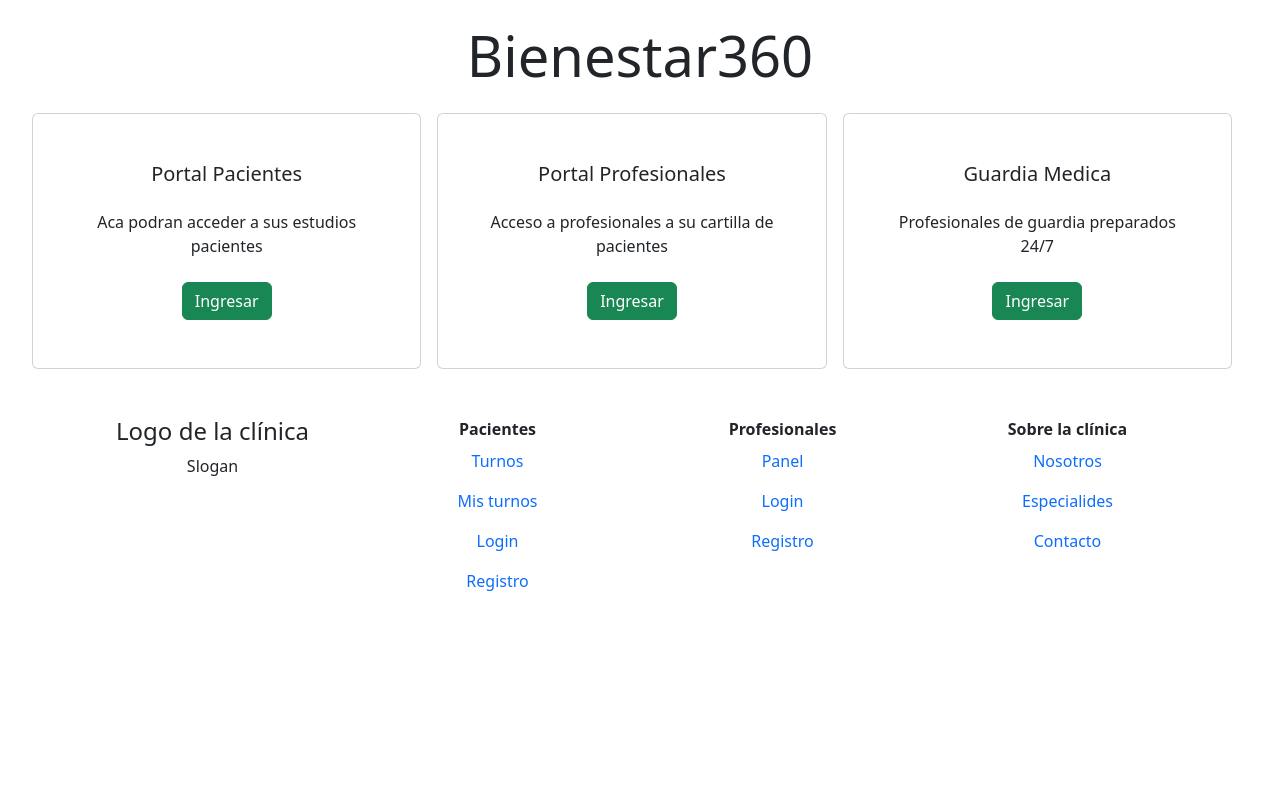
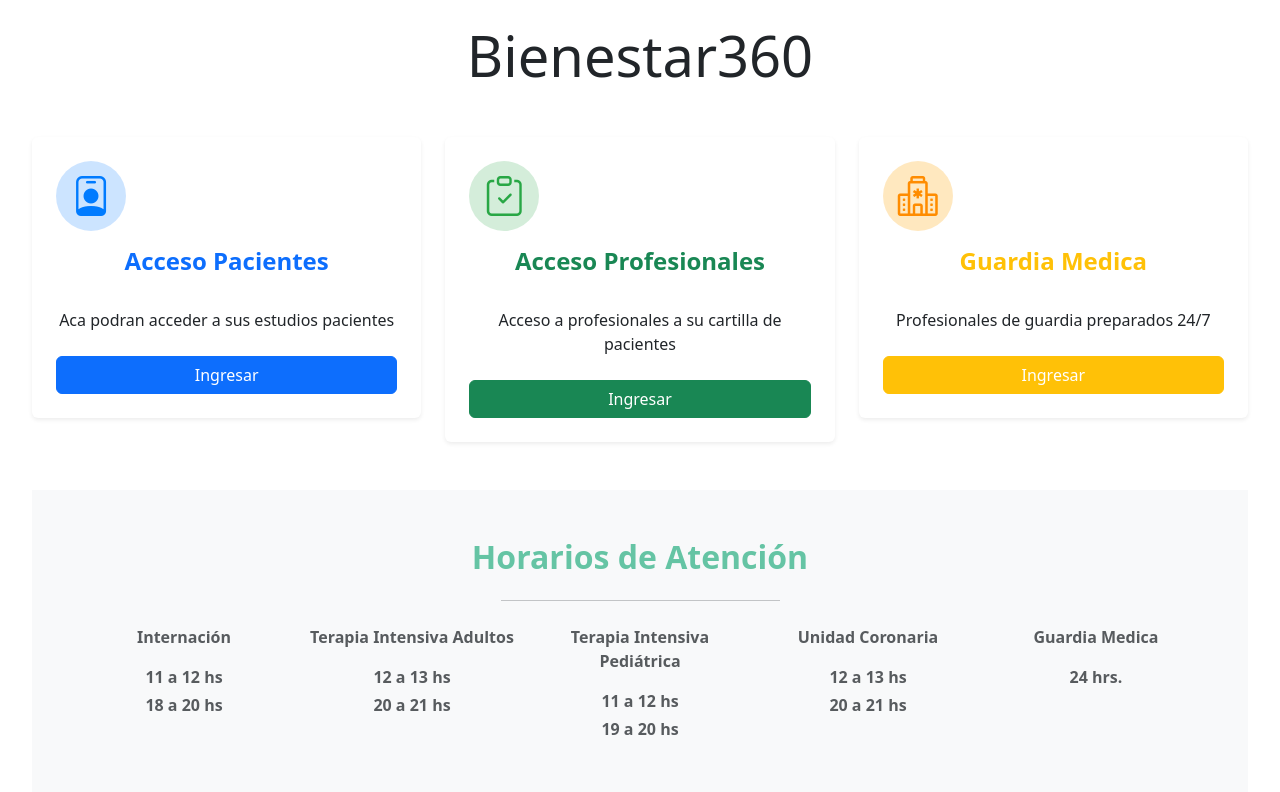
Before and after one commit to tomas0204/Clinica-React, a React (Vite) app: page /inicio in a window 1280 px wide. Shown: the part 688-1480 px from the top of the page. Before the commit the page ends 1321 px from the top, so only its background shows below. Built offline with nearby package versions, Linux system fonts and the light colour scheme.

Commit message:
instalo bootstrap icons y cambio estilo del main

```diff
--- a/src/App.jsx
+++ b/src/App.jsx
@@ -1,7 +1,7 @@
 import { Route, Routes, BrowserRouter } from 'react-router'
 import RegistrarPaciente from './components/views/RegistrarPaciente.jsx'
 import Login from './components/views/Login.jsx'
-import Home from "./components/views/Home.jsx"
+import Home from "./components/views/Home/Home.jsx"
 import Footer from "./components/shared/Footer.jsx";
 import Navbar from './components/shared/Navbar.jsx';
 import './App.css'
--- a/src/components/views/Home.jsx
+++ /dev/null
@@ -1,53 +0,0 @@
-import Card from 'react-bootstrap/Card';
-import Button from 'react-bootstrap/Button';
-import { Link } from "react-router";
-import  Img  from "../../assets/clinica.jpg"
-
-const Home = () => {
-  return (
-    <>
-    <img src={Img} alt="Imagen Clinica" className='clinica-img ' style={{width: "100%", height: "550px" ,  objectFit: "cover", objectPosition: "top" }}/>
-    <h1 className='display-4 my-4'>Bienestar360</h1>
-
-    <div className='d-flex flex-column flex-md-row justify-content-between'>
-      <Card className='w-100 w-md-25 mb-3 mb-md-0 me-md-3'>
-      <Card.Body>
-        <Card.Title>Portal Pacientes</Card.Title>
-        <Card.Text className='my-4'>
-          Aca podran acceder a sus estudios pacientes
-        </Card.Text>
-
-        <Link to="/login" >
-        <Button variant='success'>Ingresar</Button>
-        </Link>
-
-      </Card.Body>
-    </Card>
-
-    <Card className='w-100 w-md-25 mb-3 mb-md-0 me-md-3'>
-      <Card.Body>
-        <Card.Title>Portal Profesionales</Card.Title>
-        <Card.Text className='my-4'>
-          Acceso a profesionales a su cartilla de pacientes
-        </Card.Text>
-        <Link to="/login" >
-        <Button variant='success'>Ingresar</Button>
-        </Link>
-      </Card.Body>
-    </Card>
-
-    <Card className='w-100 w-md-25 mb-3 mb-md-0 me-md-3'>
-      <Card.Body>
-        <Card.Title>Guardia Medica</Card.Title>
-        <Card.Text className='my-4'>
-          Profesionales de guardia preparados 24/7
-        </Card.Text>
-        <Button variant='success'>Ingresar</Button>
-      </Card.Body>
-    </Card>
-    </div>
-    </>
-  )
-}
-
-export default Home
--- /dev/null
+++ b/src/components/views/Home/Home.css
@@ -0,0 +1,49 @@
+.clinica-img {
+    width: 100%;
+    height: 550px ;
+    object-fit: cover;
+    object-position: top
+}
+
+.horarios-titulo{
+    color: #65c4a4ff
+}
+
+
+.op-card {
+  background: #fff;
+  border-radius: 16px;
+  transition: transform 0.2s ease, box-shadow 0.2s ease;
+}
+
+.op-card:hover {
+  transform: translateY(-5px);
+  box-shadow: 0px 10px 20px rgba(0,0,0,0.1);
+}
+
+.op-icon {
+  position: relative;
+  width: 70px;
+  height: 70px;
+  border-radius: 50%;
+  font-size: 40px;
+  display: flex;
+  align-items: center;
+  justify-content: center;
+}
+
+/* CÍRCULO COLOR */
+.icon-blue {
+  background: rgba(0, 123, 255, 0.2);
+  color: #007bff;
+}
+
+.icon-green {
+  background: rgba(40, 167, 69, 0.2);
+  color: #28a745;
+}
+
+.icon-orange {
+  background: rgba(255, 165, 0, 0.25);
+  color: #ff8c00;
+}
--- /dev/null
+++ b/src/components/views/Home/Home.jsx
@@ -0,0 +1,111 @@
+import "./Home.css"
+import Card from 'react-bootstrap/Card';
+import Button from 'react-bootstrap/Button';
+import { Link } from "react-router";
+import  Img  from "../../../assets/clinica.jpg"
+import { Container, Row, Col } from "react-bootstrap";
+
+const Home = () => {
+  return (
+    <>
+    <img src={Img} alt="Imagen Clinica" className='clinica-img '/>
+    <h1 className='display-4 my-4'>Bienestar360</h1>
+
+    <Row className="g-4 my-4">
+
+      {/* ----- TARJETA 1 ----- */}
+      <Col md={4}>
+        <Card className="op-card shadow-sm border-0 p-4">
+          <div className="op-icon icon-blue">
+            <i className="bi bi-person-badge"></i>
+          </div>
+          <h4 className="mt-3 text-primary fw-bold">Acceso Pacientes</h4>
+          <p className="my-4">Aca podran acceder a sus estudios pacientes</p>
+
+          <Button variant="primary" as={Link} to="/login">Ingresar</Button>
+
+
+        </Card>
+      </Col>
+
+      {/* ----- TARJETA 2 ----- */}
+      <Col md={4}>
+        <Card className="op-card shadow-sm border-0 p-4">
+          <div className="op-icon icon-green">
+            <i className="bi bi-clipboard-check"></i>
+          </div>
+          <h4 className="mt-3 text-success fw-bold">Acceso Profesionales</h4>
+          <p className="my-4">Acceso a profesionales a su cartilla de pacientes</p>
+
+          <Button variant="success" as={Link} to="/login">Ingresar</Button>
+
+        </Card>
+      </Col>
+
+      {/* ----- TARJETA 3 ----- */}
+      <Col md={4}>
+        <Card className="op-card shadow-sm border-0 p-4">
+          <div className="op-icon icon-orange">
+            <i className="bi bi-hospital"></i>
+          </div>
+          <h4 className="mt-3 text-warning fw-bold">Guardia Medica</h4>
+          <p className="my-4">
+            Profesionales de guardia preparados 24/7
+          </p>
+
+          <Button variant="warning" className="text-white" as={Link} to="/guardia-medica">Ingresar</Button>
+
+        </Card>
+      </Col>
+
+    </Row>
+
+    <div className="bg-light py-5 my-5">
+      <Container className="text-center">
+
+        <h2 className=" horarios-titulo fw-bold "  >Horarios de Atención</h2>
+
+        <hr className="w-25 mx-auto my-4" />
+
+        <Row className="text-muted fw-semibold">
+
+          <Col>
+            <p>Internación</p>
+            <p className="mb-1">11 a 12 hs</p>
+            <p>18 a 20 hs</p>
+          </Col>
+
+          <Col>
+            <p>Terapia Intensiva Adultos</p>
+            <p className="mb-1">12 a 13 hs</p>
+            <p>20 a 21 hs</p>
+          </Col>
+
+          <Col>
+            <p>Terapia Intensiva Pediátrica</p>
+            <p className="mb-1">11 a 12 hs</p>
+            <p>19 a 20 hs</p>
+          </Col>
+
+          <Col>
+            <p>Unidad Coronaria</p>
+            <p className="mb-1">12 a 13 hs</p>
+            <p>20 a 21 hs</p>
+          </Col>
+
+          <Col>
+            <p>Guardia Medica</p>
+            <p className="mb-1">24 hrs.</p>
+          </Col>
+
+        </Row>
+      </Container>
+    </div>
+
+
+
+    </>
+  )
+}
+
+export default Home
--- a/src/main.jsx
+++ b/src/main.jsx
@@ -2,6 +2,8 @@ import { StrictMode } from 'react'
 import { createRoot } from 'react-dom/client'
 import App from './App.jsx'
 import 'bootstrap/dist/css/bootstrap.min.css';
+import "bootstrap-icons/font/bootstrap-icons.css";
+
 
 createRoot(document.getElementById('root')).render(
   <StrictMode>
```
